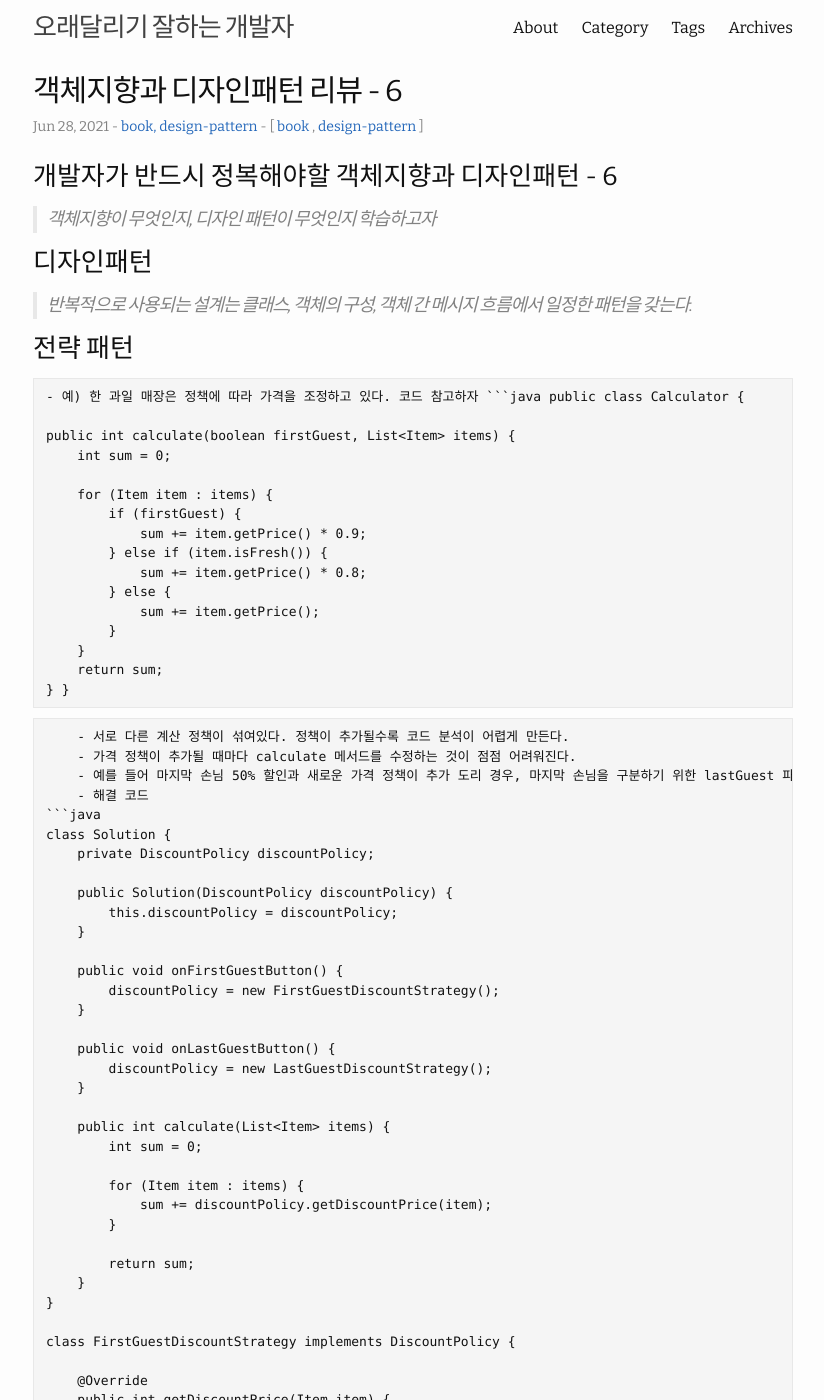
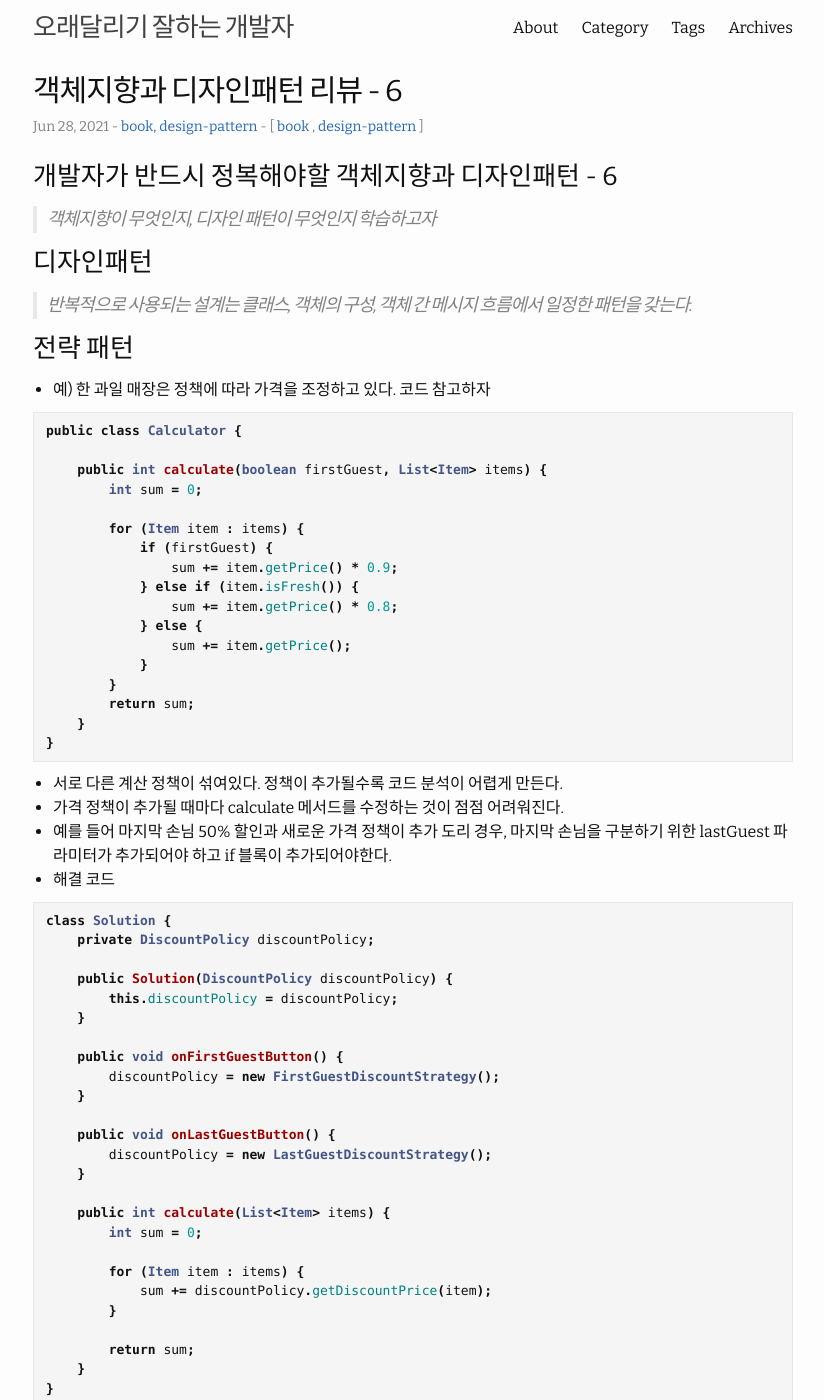
Before and after one commit to HWANGJEONGHYEON1/HWANGJEONGHYEON1.github.io, a Jekyll site: the page built from _posts/2021-06-28-객체지향과 디자인패턴6.md, in a window 1280 px wide and 1400 px high. Shown: the whole window, without its empty margins (227-1051 px from the left). Built offline with Jekyll 4.4.1, drawn with Linux system fonts in a browser that asks for light colours; comment, search, counter and statistics services are not loaded; some of the changed text lies outside the part shown.

````diff
--- a/_posts/2021-06-28-객체지향과 디자인패턴6.md
+++ b/_posts/2021-06-28-객체지향과 디자인패턴6.md
@@ -13,8 +13,10 @@ tags: [book, design-pattern]
 ### 디자인패턴
 > 반복적으로 사용되는 설계는 클래스, 객체의 구성, 객체 간 메시지 흐름에서 일정한 패턴을 갖는다.
 
+
 ### 전략 패턴
-    - 예) 한 과일 매장은 정책에 따라 가격을 조정하고 있다. 코드 참고하자
+- 예) 한 과일 매장은 정책에 따라 가격을 조정하고 있다. 코드 참고하자
+
 ```java
 public class Calculator {
 
@@ -33,12 +35,13 @@ public class Calculator {
         return sum;
     }
 }
+```
 
-```
-    - 서로 다른 계산 정책이 섞여있다. 정책이 추가될수록 코드 분석이 어렵게 만든다.
-    - 가격 정책이 추가될 때마다 calculate 메서드를 수정하는 것이 점점 어려워진다.
-    - 예를 들어 마지막 손님 50% 할인과 새로운 가격 정책이 추가 도리 경우, 마지막 손님을 구분하기 위한 lastGuest 파라미터가 추가되어야 하고 if 블록이 추가되어야한다.
-    - 해결 코드
+- 서로 다른 계산 정책이 섞여있다. 정책이 추가될수록 코드 분석이 어렵게 만든다.
+- 가격 정책이 추가될 때마다 calculate 메서드를 수정하는 것이 점점 어려워진다.
+- 예를 들어 마지막 손님 50% 할인과 새로운 가격 정책이 추가 도리 경우, 마지막 손님을 구분하기 위한 lastGuest 파라미터가 추가되어야 하고 if 블록이 추가되어야한다.
+- 해결 코드
+
 ```java
 class Solution {
     private DiscountPolicy discountPolicy;
@@ -90,6 +93,7 @@ class LastGuestDiscountStrategy implements DiscountPolicy {
     - 실행/단계 과정은 동일한대 각 단계 중 일부의 구현이 다른 경우에 사용할 수 있는 패턴
     - 실행 과정을 구현한 상위 클래스
     - 일항 과정의 일부 단계를 구현한 하위 클래스
+
 ```java
 public abstract class Authenticator {
     public Auth authenticate(String id, String pw) {
@@ -138,7 +142,8 @@ class DbAuthAuthenticator extends Authenticator{
     }
 }
 ```
-    - 템플릿 매서드 패턴을 적용하기 전에 DbAuthAuthenticator, LdapAuthAuthenticator은 완전히 동일한 구조를 갖는다.
-    - 차이점은 DB를 사용할 것인지, Ldap을 사용할 것인지이다.
-    - 실행 자체는 완전히 동일하고, 새로운 인증 방식이 추가되더라도 중복된 코드를 만드는 것이 아닌 새로운 인증방식을 넣으면 된다.
+
+- 템플릿 매서드 패턴을 적용하기 전에 DbAuthAuthenticator, LdapAuthAuthenticator은 완전히 동일한 구조를 갖는다.
+- 차이점은 DB를 사용할 것인지, Ldap을 사용할 것인지이다.
+- 실행 자체는 완전히 동일하고, 새로운 인증 방식이 추가되더라도 중복된 코드를 만드는 것이 아닌 새로운 인증방식을 넣으면 된다.
  ### Ref.
````
